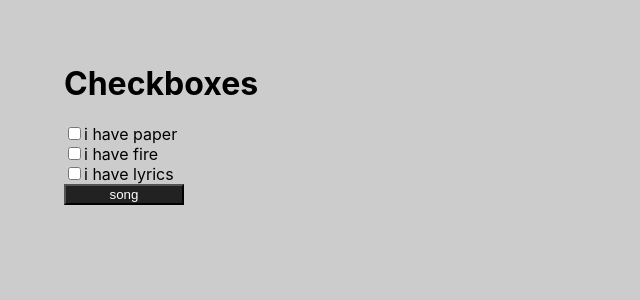
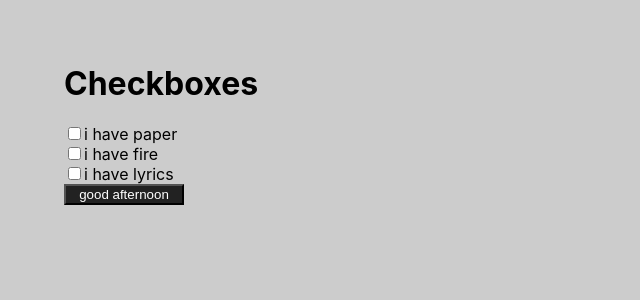
Before and after one commit to realVato/react-tutorial, a React (Create React App) app: page / in a window 1280 px wide. Shown: the top 300 px of the page, without its empty margins (0-640 px from the left). Built offline with nearby package versions, Linux system fonts and the light colour scheme; the HTML template or start-up script is replaced by a standard one.

Commit message:
JSX to JavaScript and Back ⌨️

```diff
--- a/src/App.js
+++ b/src/App.js
@@ -1,20 +1,33 @@
 import React from 'react';
 
 function App() {
+
+    const date = new Date();
+    const hours = date.getHours();
+    let timeOfDay;
+
+    if (hours < 12) {
+        timeOfDay = 'morning'
+    } else if (hours > 12 && hours < 17) {
+        timeOfDay = 'good afternoon'
+    } else {
+        timeOfDay = 'good evening'
+    }
+
     return(
         <div>
             <h1>Checkboxes</h1>
-            <form>
+            <form className='form'>
                 <div>
-                    <input type='checkbox'></input><span>i have paper</span>
+                    <input type='checkbox' /><span>i have paper</span>
                 </div>
                 <div>
-                    <input type='checkbox'></input><span>i have fire</span>
+                    <input type='checkbox' /><span>i have fire</span>
                 </div>
                 <div>
-                    <input type='checkbox'></input><span>i have lyrics</span>
+                    <input type='checkbox' /><span>i have lyrics</span>
                 </div>
-                <button>song</button>
+                <button>{timeOfDay}</button>
             </form>
         </div>
     )
```
Also changed, not shown: 1 other file (tests, documents, lock files or other folders).
